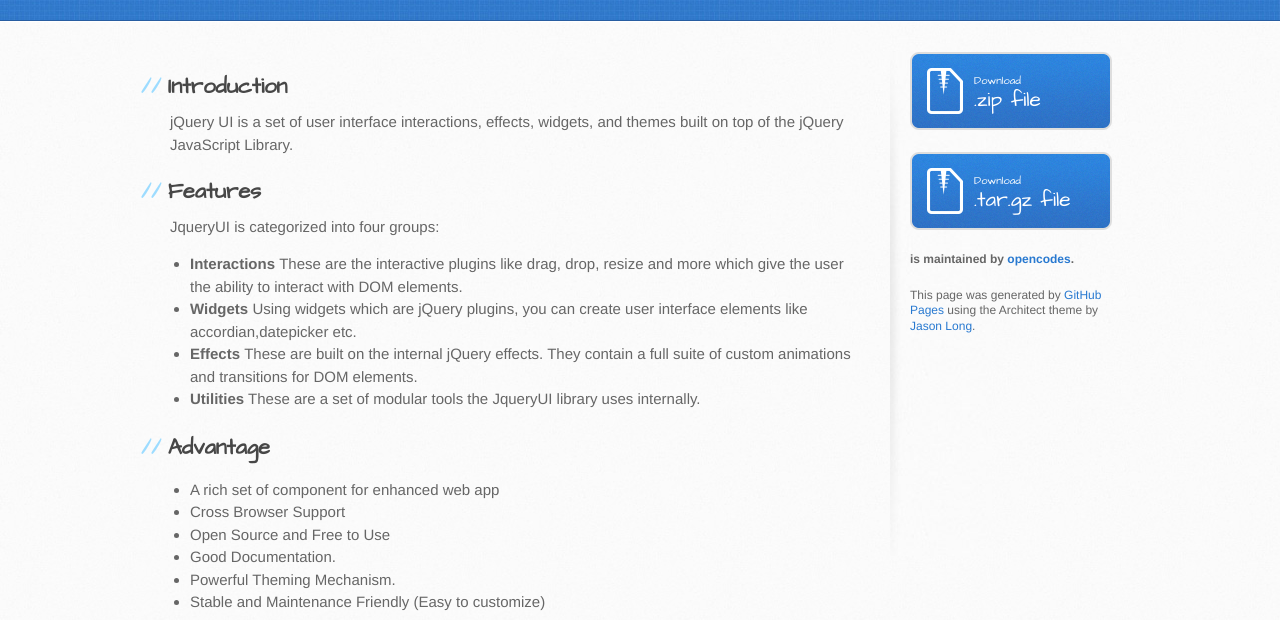
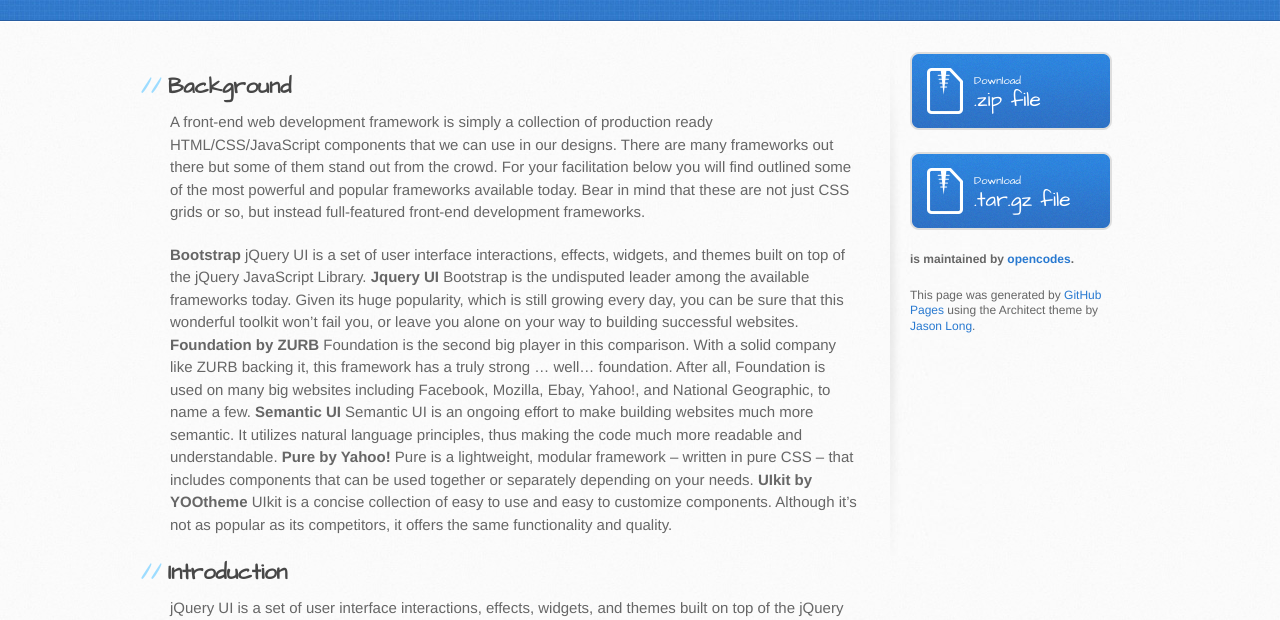
Before and after one commit to sneha-me/js-examples, a plain HTML site: page index.html in a window 1280 px wide. Shown: the part 180-800 px from the top of the page. Drawn offline with Linux system fonts and the light colour scheme.

Commit message:
Update index.html

```diff
--- a/index.html
+++ b/index.html
@@ -27,6 +27,24 @@
     <div id="content-wrapper">
       <div class="inner clearfix">
         <section id="main-content">
+        <h2>Background</h2>
+        <p>A front-end web development framework is simply a collection of production ready HTML/CSS/JavaScript components that we can use in our designs. There are many frameworks out there but some of them stand out from the crowd. For your facilitation below you will find outlined some of the most powerful and popular frameworks available today. Bear in mind that these are not just CSS grids or so, but instead full-featured front-end development frameworks.</p>
+          <p>
+  	<strong>Bootstrap</strong>
+	jQuery UI is a set of user interface interactions, effects, widgets, and themes built on top of the jQuery JavaScript Library.
+	<strong>Jquery UI</strong>
+	Bootstrap is the undisputed leader among the available frameworks today. Given its huge popularity, which is still growing every day, you can be sure that this wonderful toolkit won’t fail you, or leave you alone on your way to building successful websites.
+	<strong>Foundation by ZURB</strong>
+	Foundation is the second big player in this comparison. With a solid company like ZURB backing it, this framework has a truly strong … well… foundation. After all, Foundation is used on many big websites including Facebook, Mozilla, Ebay, Yahoo!, and National Geographic, to name a few.
+	<strong>Semantic UI</strong>
+	Semantic UI is an ongoing effort to make building websites much more semantic. It utilizes natural language principles, thus making the code much more readable and understandable.
+	<strong>Pure by Yahoo!</strong>
+	Pure is a lightweight, modular framework – written in pure CSS – that includes components that can be used together or separately depending on your needs.
+	<strong>UIkit by YOOtheme</strong>
+	UIkit is a concise collection of easy to use and easy to customize components. Although it’s not as popular as its competitors, it offers the same functionality and quality.
+
+
+          </p>
           <h2>Introduction</h2>
 jQuery UI is a set of user interface interactions, effects, widgets, and themes built on top of the jQuery JavaScript Library.
 <h2>Features</h2>
```
